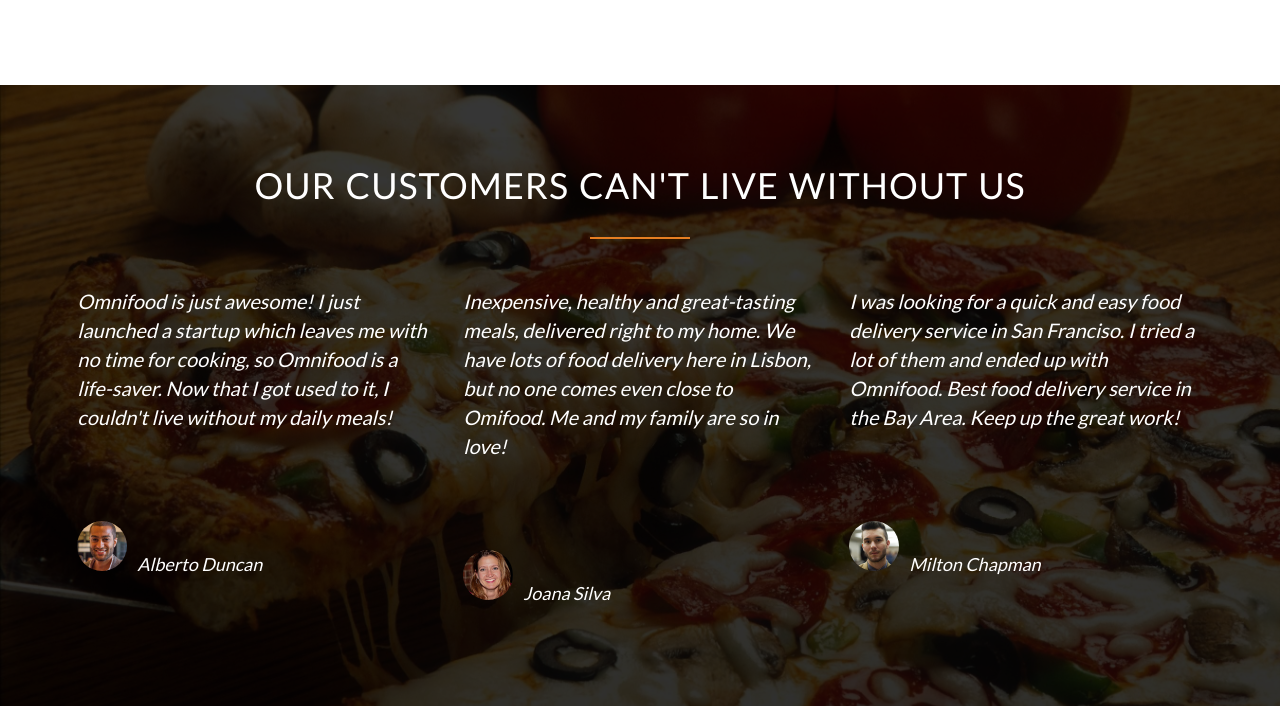
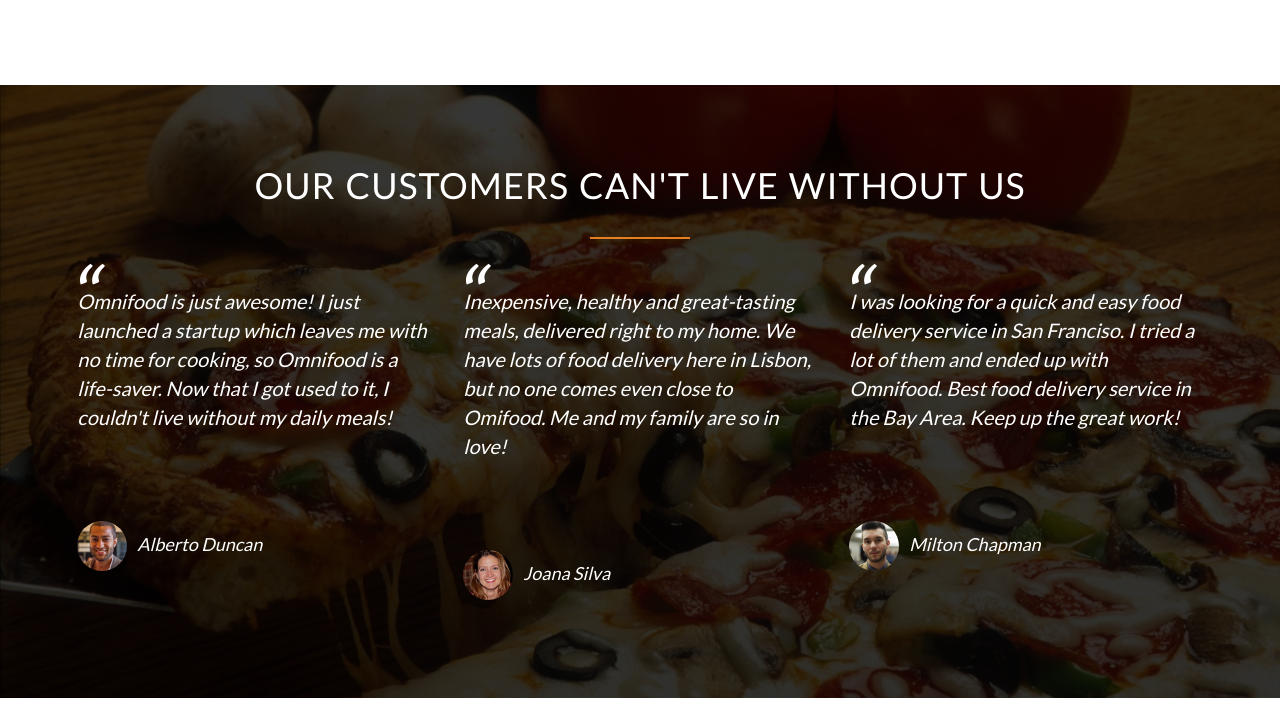
Before and after one commit to dileepVangapandu7/omnifood, a plain HTML site: page index.html in a window 1280 px wide. Shown: the part 3289-3995 px from the top of the page. Drawn offline with Linux system fonts and the light colour scheme; files whose address does not match are found by name.

Commit message:
customer testimonials css style added

```diff
--- a/resources/css/style.css
+++ b/resources/css/style.css
@@ -358,13 +358,22 @@ blockquote {
     padding: 2%;
     font-style: italic;
     line-height: 145%;
-
+    position: relative;
+}
+blockquote:before {
+    content: "\201C";
+    font-size: 400%;
+    display: block;
+    position: absolute;
+    top: 0;
+    left: -4px;
 }
 
 cite {
     font-size: 90%;
     margin-top: 25%;
     display: block;
+
 
 }
 
@@ -373,5 +382,5 @@ cite {
     height: 50px;
     border-radius: 50%;
     margin-right: 10px;
-
+    vertical-align: middle;
 }
```
